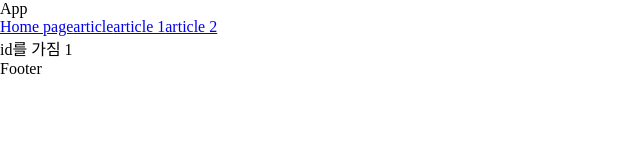
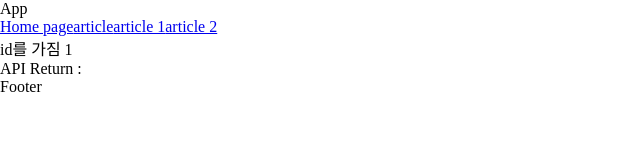
Before and after one commit to pkiop/blog.pkiop.me, a Nuxt app in the folder frontend/: page /article/1 in a window 1280 px wide. Shown: the top 160 px of the page, without its empty margins (0-640 px from the left). Built offline with nearby package versions, Linux system fonts and the light colour scheme; no server answers.

Commit message:
Feat: Add api get example

```diff
--- a/frontend/pages/article/_id.vue
+++ b/frontend/pages/article/_id.vue
@@ -1,3 +1,23 @@
 <template>
-  <div>id를 가짐 {{ $route.params.id }}</div>
+  <div>
+    <div>id를 가짐 {{ $route.params.id }}</div>
+    <div>API Return : {{ info }}</div>
+  </div>
 </template>
+
+<script>
+import axios from 'axios'
+
+export default {
+  data() {
+    return {
+      info: null,
+    }
+  },
+  async fetch() {
+    await axios
+      .get(`http://localhost:4000/api/posts/12`)
+      .then((response) => (this.info = response.data))
+  },
+}
+</script>
```
